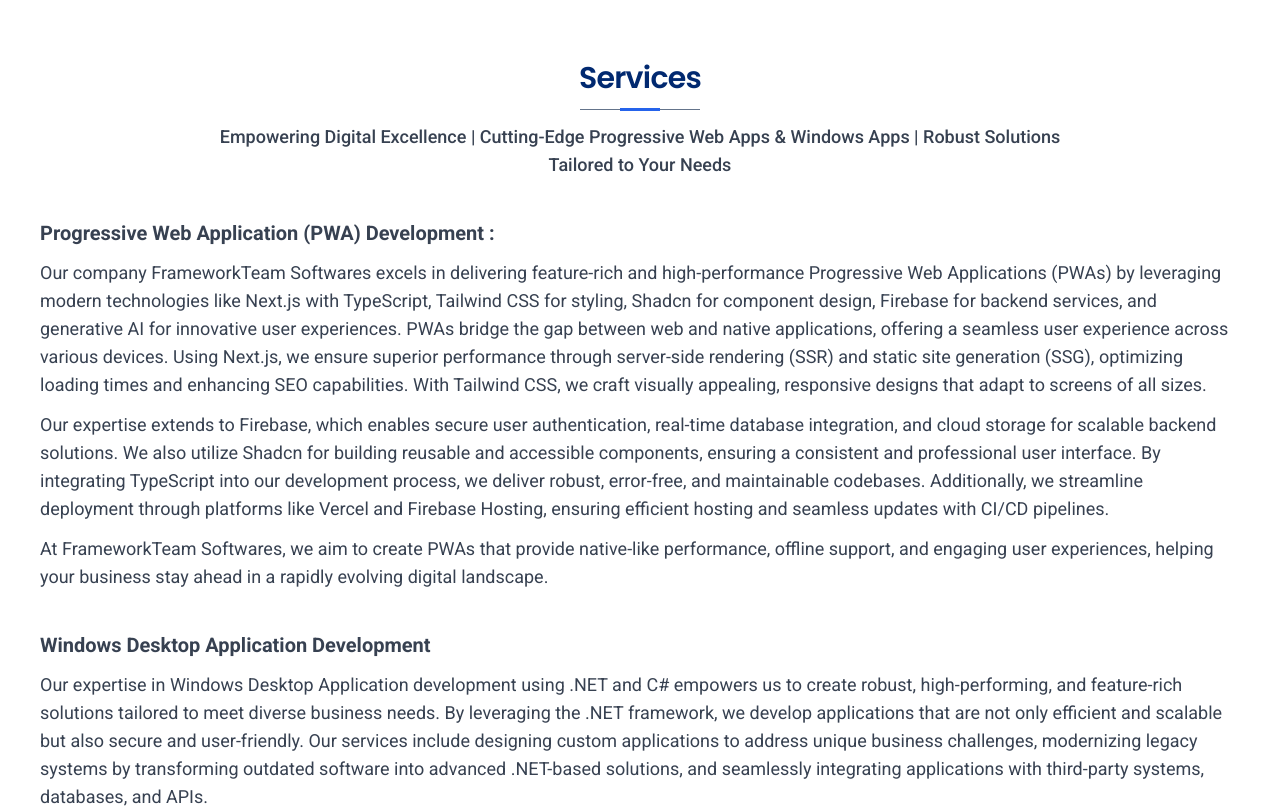
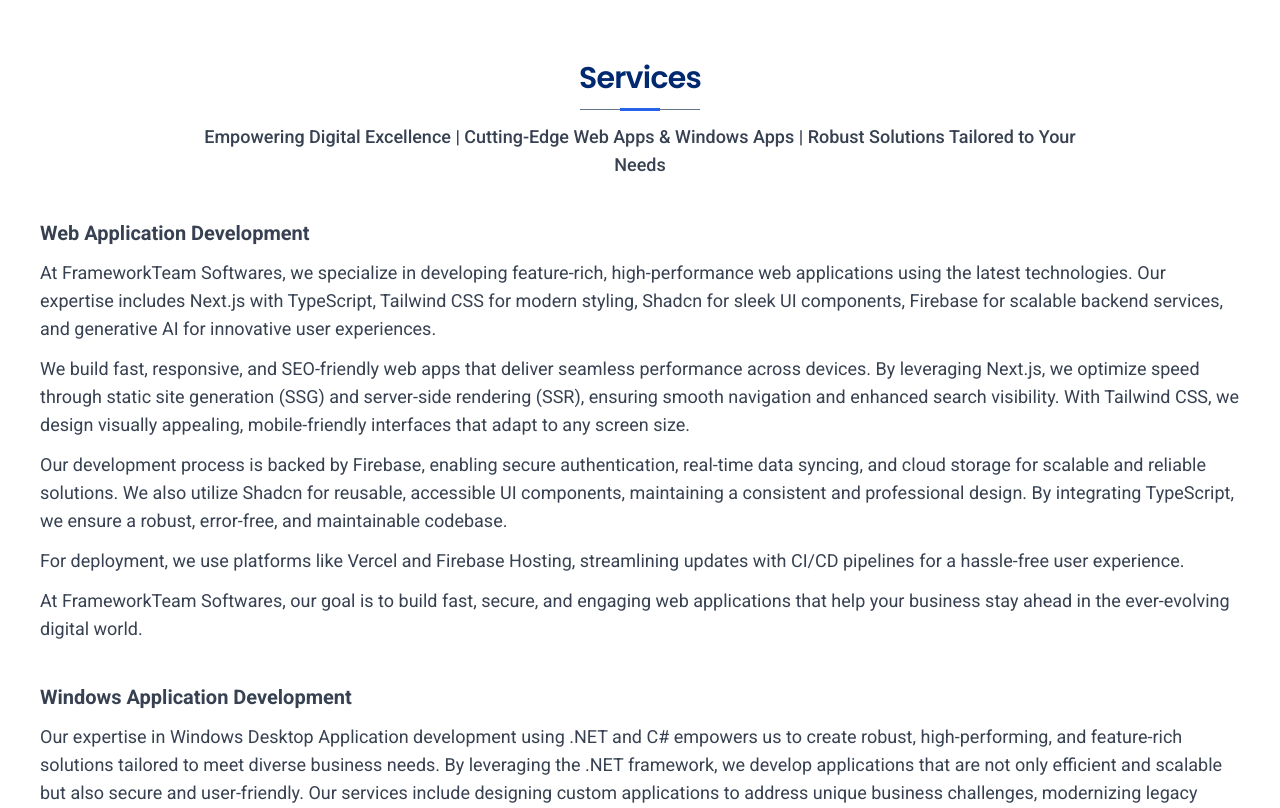
Before and after one commit to ChauhanJaved/frameworkteam, a Next.js app: page / in a window 1280 px wide. Shown: the part 820-1628 px from the top of the page. Built offline with nearby package versions, Linux system fonts and the light colour scheme.

Commit message:
hero and services desc update

```diff
--- a/src/components/portfolio.tsx
+++ b/src/components/portfolio.tsx
@@ -28,7 +28,7 @@
     >
       <SectionHeader
         caption="portfolio"
-        desc="Showcasing Innovation | Expertise in Progressive Web Apps & Windows Apps | Proven Success in Digital Solutions"
+        desc="Showcasing Innovation | Expertise in Web Apps & Windows Apps | Proven Success in Digital Solutions"
         element="h2"
       />
       {/* ===== Catagory filter ===== */}
--- a/src/components/services.tsx
+++ b/src/components/services.tsx
@@ -10,47 +10,50 @@
     >
       <SectionHeader
         caption="services"
-        desc="Empowering Digital Excellence | Cutting-Edge Progressive Web Apps & Windows Apps | Robust Solutions Tailored to Your Needs"
+        desc="Empowering Digital Excellence | Cutting-Edge Web Apps & Windows Apps | Robust Solutions Tailored to Your Needs"
         element="h2"
       />
-      <h2 className="mt-10 text-lg md:text-xl">
-        <b>Progressive Web Application (PWA) Development :</b>
-      </h2>
+      <h3 className="mt-10 text-lg md:text-xl">
+        <b>Web Application Development</b>
+      </h3>
       <div className="text-base md:text-lg">
         <p className="mt-3">
-          Our company FrameworkTeam Softwares excels in delivering feature-rich
-          and high-performance Progressive Web Applications (PWAs) by leveraging
-          modern technologies like Next.js with TypeScript, Tailwind CSS for
-          styling, Shadcn for component design, Firebase for backend services,
-          and generative AI for innovative user experiences. PWAs bridge the gap
-          between web and native applications, offering a seamless user
-          experience across various devices. Using Next.js, we ensure superior
-          performance through server-side rendering (SSR) and static site
-          generation (SSG), optimizing loading times and enhancing SEO
-          capabilities. With Tailwind CSS, we craft visually appealing,
-          responsive designs that adapt to screens of all sizes.{" "}
+          At FrameworkTeam Softwares, we specialize in developing feature-rich,
+          high-performance web applications using the latest technologies. Our
+          expertise includes Next.js with TypeScript, Tailwind CSS for modern
+          styling, Shadcn for sleek UI components, Firebase for scalable backend
+          services, and generative AI for innovative user experiences.
         </p>
         <p className="mt-3">
-          Our expertise extends to Firebase, which enables secure user
-          authentication, real-time database integration, and cloud storage for
-          scalable backend solutions. We also utilize Shadcn for building
-          reusable and accessible components, ensuring a consistent and
-          professional user interface. By integrating TypeScript into our
-          development process, we deliver robust, error-free, and maintainable
-          codebases. Additionally, we streamline deployment through platforms
-          like Vercel and Firebase Hosting, ensuring efficient hosting and
-          seamless updates with CI/CD pipelines.
+          We build fast, responsive, and SEO-friendly web apps that deliver
+          seamless performance across devices. By leveraging Next.js, we
+          optimize speed through static site generation (SSG) and server-side
+          rendering (SSR), ensuring smooth navigation and enhanced search
+          visibility. With Tailwind CSS, we design visually appealing,
+          mobile-friendly interfaces that adapt to any screen size.
         </p>
         <p className="mt-3">
-          At FrameworkTeam Softwares, we aim to create PWAs that provide
-          native-like performance, offline support, and engaging user
-          experiences, helping your business stay ahead in a rapidly evolving
-          digital landscape.
+          Our development process is backed by Firebase, enabling secure
+          authentication, real-time data syncing, and cloud storage for scalable
+          and reliable solutions. We also utilize Shadcn for reusable,
+          accessible UI components, maintaining a consistent and professional
+          design. By integrating TypeScript, we ensure a robust, error-free, and
+          maintainable codebase.
+        </p>
+        <p className="mt-3">
+          For deployment, we use platforms like Vercel and Firebase Hosting,
+          streamlining updates with CI/CD pipelines for a hassle-free user
+          experience.
+        </p>
+        <p className="mt-3">
+          At FrameworkTeam Softwares, our goal is to build fast, secure, and
+          engaging web applications that help your business stay ahead in the
+          ever-evolving digital world.
         </p>
       </div>
-      <h2 className="mt-10 text-lg md:text-xl">
-        <b>Windows Desktop Application Development</b>
-      </h2>
+      <h3 className="mt-10 text-lg md:text-xl">
+        <b>Windows Application Development</b>
+      </h3>
       <div className="text-base md:text-lg">
         <p className="mt-3">
           Our expertise in Windows Desktop Application development using .NET
--- a/src/data/website-data.tsx
+++ b/src/data/website-data.tsx
@@ -16,7 +16,7 @@
 export const heroTitle: string =
   "We offer cutting-edge solutions to grow your business";
 export const heroDesc: string =
-  "We are team of talented professionals creating feature-rich Progressive Web Apps and Windows Desktop Applications.";
+  "We are team of talented professionals creating feature-rich Web Apps and Desktop Apps.";
 export const headerNavItems: string[] = [
   HeaderNavItems.Home,
   HeaderNavItems.Services,
@@ -24,10 +24,10 @@
   HeaderNavItems.Contact,
 ];
 export const indexMetadata: Metadata = {
-  title: `${companyName} - India | Progressive Web Apps | Windows Desktop Applications`,
+  title: `${companyName} - India | Web Apps Development | Windows Apps Development`,
   description: `${heroTitle}. ${heroDesc}`,
   openGraph: {
-    title: `${companyName} - India | Progressive Web Apps | Windows Desktop Applications`,
+    title: `${companyName} - India | Web Apps Development | Windows Apps Development`,
     description: `${heroTitle}. ${heroDesc}`,
     url: "https://frameworkteam.com",
     siteName: `${companyName} - India`,
```
